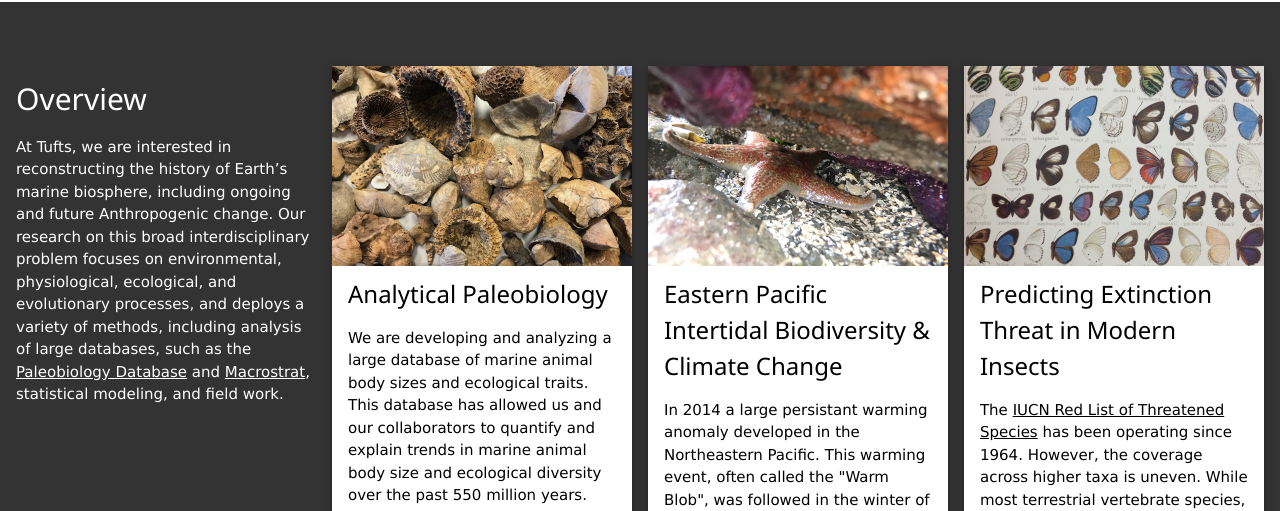
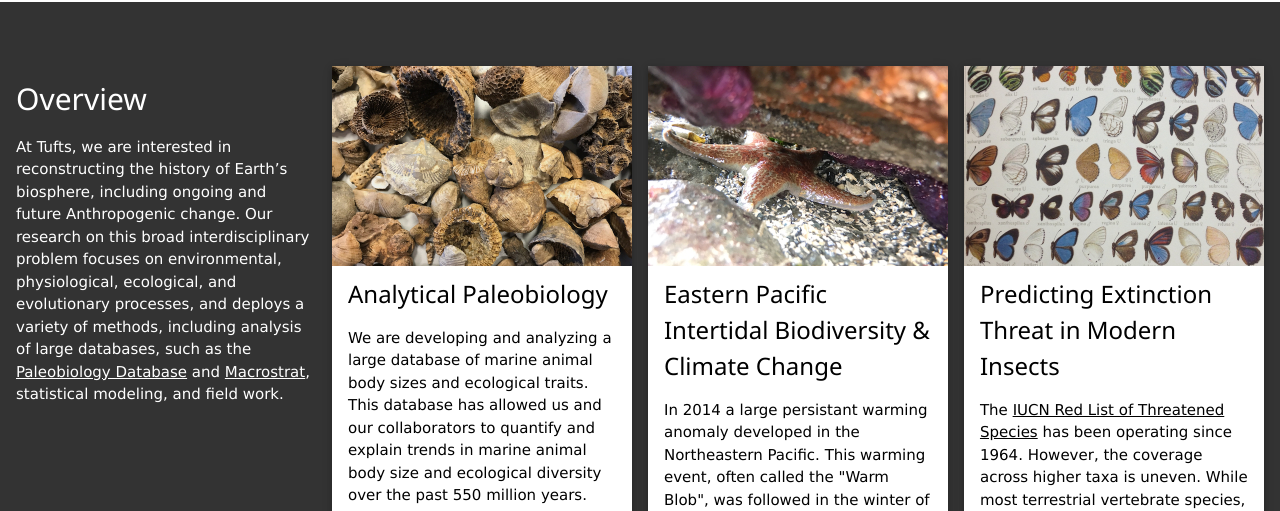
Before and after one commit to naheim/sedpaleo, a plain HTML site: page index.html in a window 1280 px wide. Shown: the part 2120-2631 px from the top of the page. Drawn offline with nearby package versions, Linux system fonts and the light colour scheme; a script that the page names is missing; files whose address does not match are found by name.

Commit message:
updating reserach

```diff
--- a/index.html
+++ b/index.html
@@ -171,7 +171,7 @@
 <div class="w3-row-padding w3-padding-64 w3-theme-l1">
     <div class="w3-quarter">
 	<h2>Overview</h2>
-	<p>At Tufts, we are interested in reconstructing the history of Earth’s marine biosphere, including ongoing and future Anthropogenic change.
+	<p>At Tufts, we are interested in reconstructing the history of Earth’s biosphere, including ongoing and future Anthropogenic change.
 	Our research on this broad interdisciplinary problem focuses on environmental, physiological, ecological, and evolutionary processes, and deploys
 	a variety of methods, including analysis of large databases, such as the <a href="http://paleobiodb.org" target="blank">Paleobiology Database</a>
 	and <a href="http:macrostrat.org" target="blank">Macrostrat</a>, statistical modeling, and field work.</p>
```
